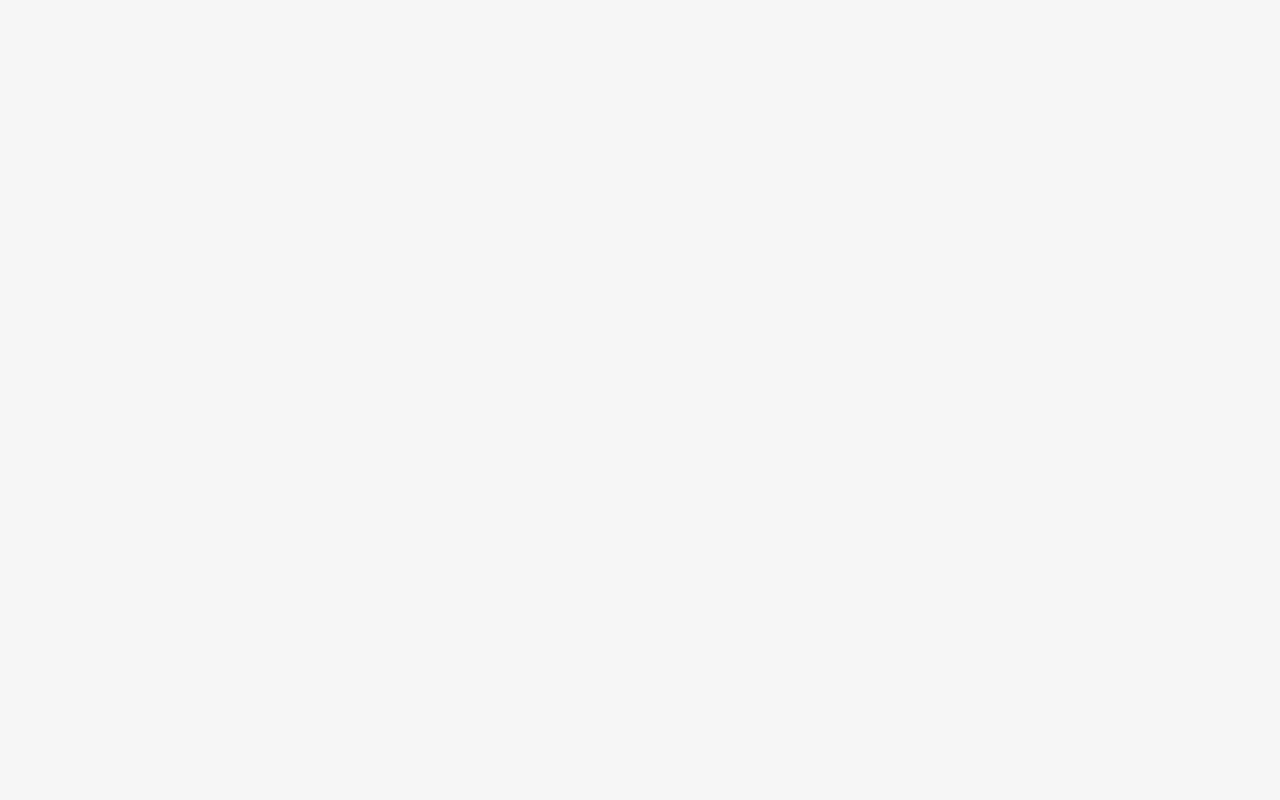
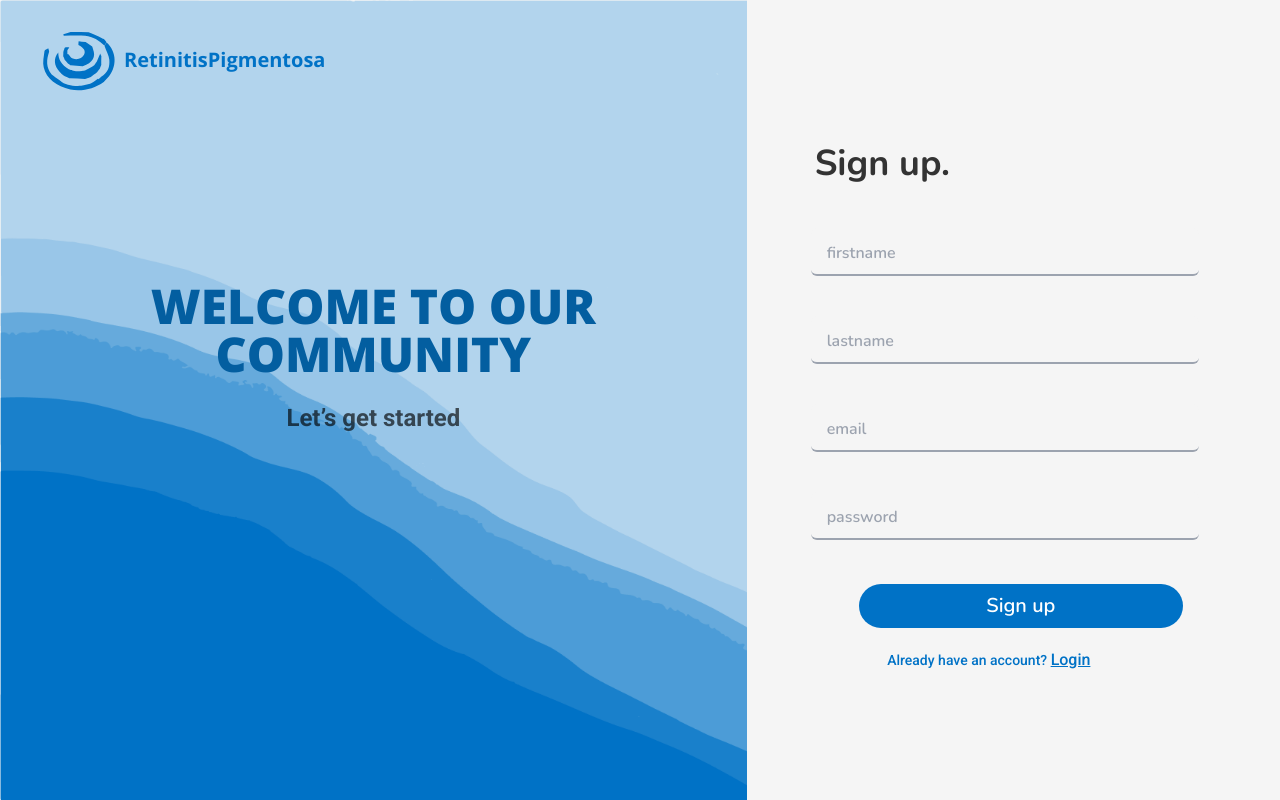
Before and after one commit to EL-Gazoly/RentinitisPigmentosa, a React (Create React App) app in the folder frontend/: page /signup in a window 1280 px wide. Before the commit this address had no page. Built offline with nearby package versions, Linux system fonts and the light colour scheme.

Commit message:
added signup

```diff
--- a/frontend/src/App.js
+++ b/frontend/src/App.js
@@ -1,7 +1,7 @@
 // import UploadImage from './components/UploadImage';
 import Landing from './pages/Landing';
 import DragAndDrop from './pages/UploadImage';
-
+import SignUp from './pages/SignUp';
 import { BrowserRouter as Router, Routes, Route } from 'react-router-dom';
 
 function App() {
@@ -11,6 +11,7 @@ function App() {
         <Routes>
           <Route path="/" element={<Landing />} />
           <Route path="/upload" element={<DragAndDrop />} />
+          <Route path="/signup" element={<SignUp />} />
         </Routes>
       </Router>
 
--- /dev/null
+++ b/frontend/src/pages/SignUp.jsx
@@ -0,0 +1,43 @@
+import React from 'react'
+import { ReactComponent as WebsiteLogo } from '../assets/Logo.svg'
+import {Link} from 'react-router-dom'
+const SignUp = () => {
+  return (
+    <div>
+
+    <div className="flex flex-col md:flex-row w-full h-screen">
+        <div className="left w-full h-96 bg-SignUp bg-cover grid grid-cols-1 sm:h-100 md:h-full md:w-7/12  ">
+        <Link to="/" className='container caret-transparent self-start flex justify-start items-center mt-3 md:ml-7'>
+            <WebsiteLogo className=' w-14 h-12 md:w-20 md:h-20 lg:w-24 lg:h-24 ' />
+            <span className=' text-primary self-center font-sans font-bold text-sm lg:text-xl ' >RetinitisPigmentosa</span>
+        </Link>
+        <div className="middel caret-transparent">
+            <div className="container flex flex-col justify-center items-center self-center mb-20 gap-y-3 md:mb-48 md:gap-y-6">
+                <h1 className=' text-2xl font-sans font-extrabold text-darkPrimary text-center sm:text-4xl w-96 md:text-5xl md:w-11/12 2xl:text-7xl lg:text-5xl lg:w-3/4 2xl:w-2/3   '>WELCOME TO OUR COMMUNITY</h1>
+                <span className=' text-sm font-roboto font-semibold text-babyblack sm:text-xl md:text-2xl 2xl:text-3xl '>Let’s get started </span>
+            </div>
+        </div>
+
+        </div>
+        <div className="right mt-8 flex-1 md:mt-36 2xl:mt-48">
+            <div className="form grid grid-cols-1 gap-y-8 md:md:gap-11 xl:ml-12 2xl:ml-32 ">
+                <h3 className=' self-start text-3xl font-nunito font-bold caret-transparent ml-7 md:ml-5 md:text-4xl'>Sign up.</h3>
+                <div className="form-group self-center flex flex-col gap-y-4 w-11/12 ml-4  caret-primary md:gap-10 xl:w-4/5 2xl:w-3/4">
+                    <input type="text" placeholder='firstname' className='h-12 bg-bg border-b-2 rounded-md pl-4 pt-1  border-gray-400 focus:outline-none placeholder:text-gray-400 focus:border-primary ' />
+                    <input type="text" placeholder='lastname' className='h-12 bg-bg border-b-2 rounded-md pl-4 pt-1  border-gray-400 focus:outline-none placeholder:text-gray-400 focus:border-primary '  />
+                    <input type="email" placeholder='email' className='h-12 bg-bg border-b-2 rounded-md pl-4 pt-1  border-gray-400 focus:outline-none placeholder:text-gray-400 focus:border-primary '  />
+                    <input type="password" placeholder='password' className='  h-12 bg-bg border-b-2 rounded-md pl-4 pt-1  border-gray-400 focus:outline-none placeholder:text-gray-400 focus:border-primary '       />
+            </div>
+                <div className=" caret-transparent form-button self-end flex flex-col gap-y-5 text-center w-11/12  ml-4 xl:ml-0 xl:w-4/5 ">
+                    <Link to="/upload" className='  h-11 bg-primary flex justify-center items-center text-white font-nunito text-xl  rounded-thiry xl:ml-16 2xl:ml-6' >Sign up</Link>
+                    <span className=' text-primary text-sm  font-roboto font-medium' >Already have an account? <Link to="#" className=' text-primary text-base font-roboto font-medium underline'>Login</Link></span>
+                </div>
+            </div>
+        </div>
+
+    </div>
+    </div>
+  )
+}
+
+export default SignUp
```
Also changed, not shown: frontend/src/assets/SignUpPic.png (added).
